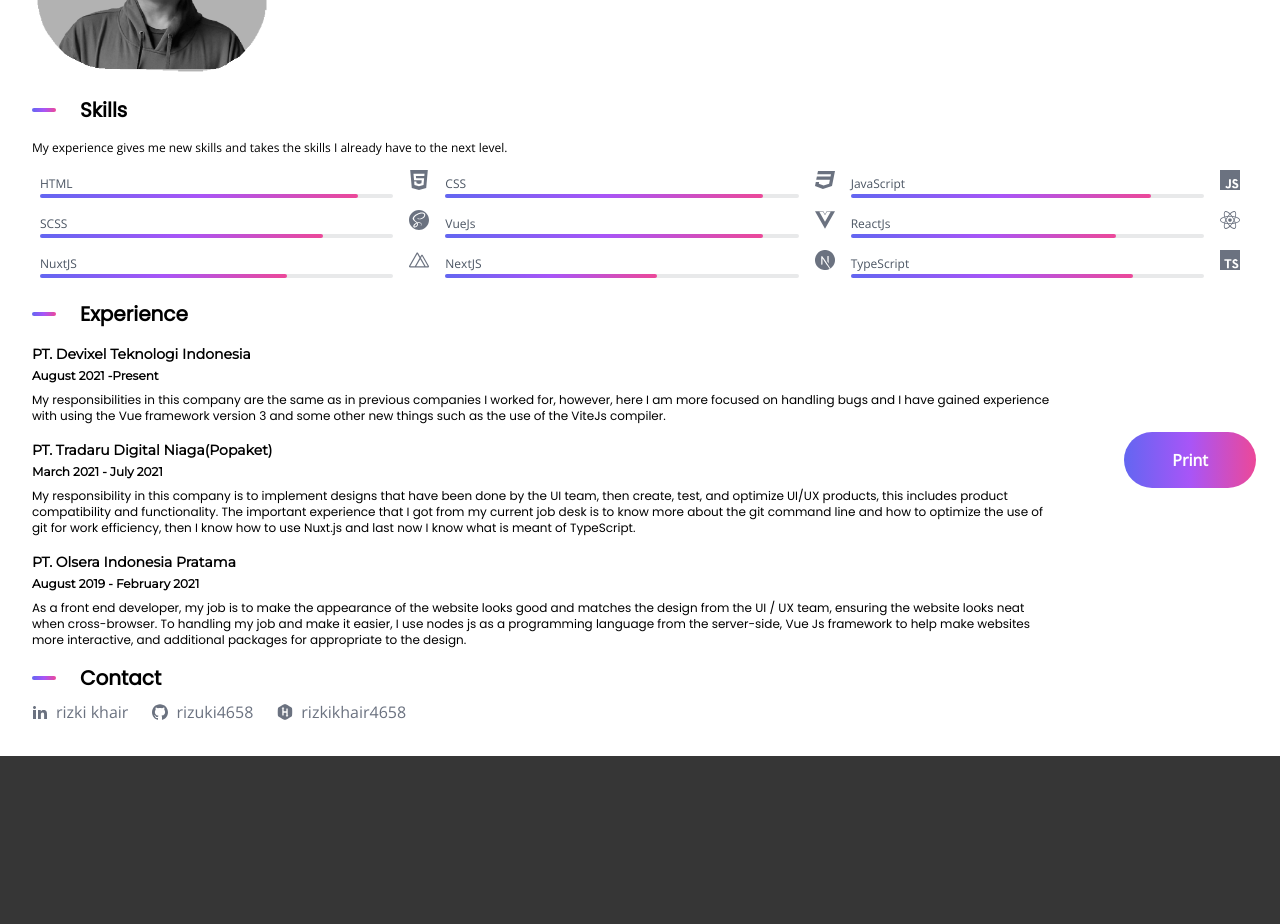
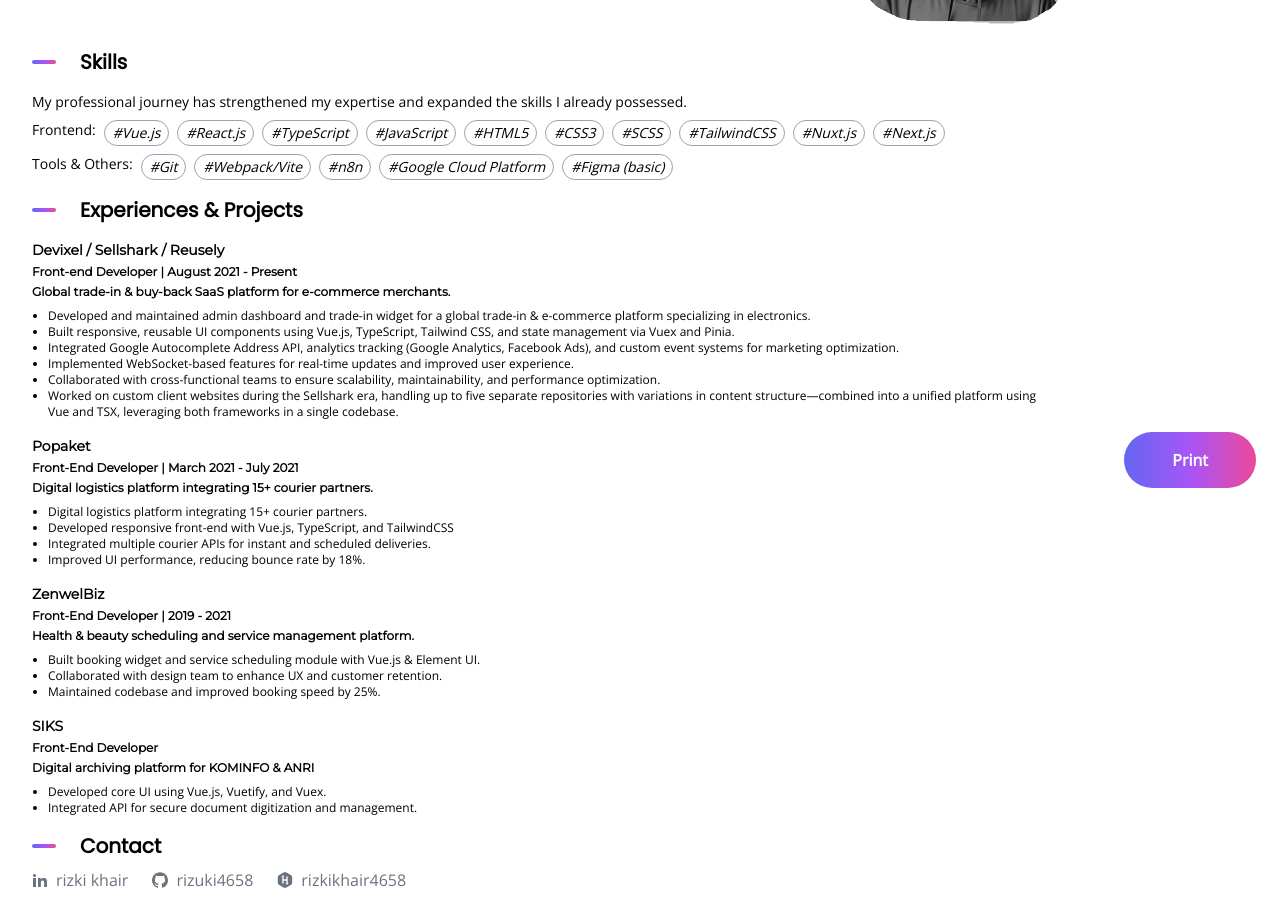
Before and after one commit to rizuki4658/rizkikhairporto, a Next.js app: page /downloads in a window 1280 px wide. Shown: the part 280-1204 px from the top of the page. Before the commit the page ends 1036 px from the top, so only its background shows below. Built offline with nearby package versions, Linux system fonts and the light colour scheme.

Commit message:
feat: porto update 2.0.0

```diff
--- a/components/template/contact/index.tsx
+++ b/components/template/contact/index.tsx
@@ -69,6 +69,13 @@ const Contact = () => {
           </Button>
         </Form>
       </div>
+      <div className="fixed bottom-12 right-10">
+        <Button
+          link="/downloads"
+          customClass="px-10 py-2 rounded-full font-bold h-auto bg-primary-gradient hover:opacity-60">
+          Get Resume
+        </Button>
+      </div>
     </section>
   )
 }
--- a/components/template/downloads/experiences.tsx
+++ b/components/template/downloads/experiences.tsx
@@ -2,14 +2,14 @@ import { user } from '../../../state'
 import { myDates } from '../../../utils'
 
 export const Experiences = () => {
-  const myExperiences = user.experiences
+  const myExperiences = user.resume.experiences
 
   return (
     <section className="px-8 mt-4">
       <div className="flex items-center gap-6">
         <div className="bg-primary-gradient h-1 w-6 rounded-md" />
         <h1 className="text-xl font-poppins font-semibold">
-          Experience
+          Experiences & Projects
         </h1>
       </div>
 
@@ -24,13 +24,20 @@ export const Experiences = () => {
                       {item.name}
                     </h3>
                     <p className="font-montserrat my-1 text-xs font-bold">
-                      { item.date.start ? `${myDates(item.date.start).month.long} ${myDates(item.date.start).year.long} ` : 'Present'}
-                      -
-                      { item.date.end ? ` ${myDates(item.date.end).month.long} ${myDates(item.date.end).year.long}` : 'Present' }
+                      {item.role}
+                    </p>
+                    <p className="font-montserrat my-1 text-xs font-bold">
+                      {item.body}
                     </p>
                   </div>
                   <div className="font-poppins mt-2 text-xs">
-                    {item.description}
+                    <ul className="list-outside list-disc ml-4">
+                      {
+                        item.desc.map((itemDesc: string) => (
+                          <li>{itemDesc}</li>
+                        ))
+                      }
+                    </ul>
                   </div>
                 </div>
               )
--- a/components/template/downloads/skills.tsx
+++ b/components/template/downloads/skills.tsx
@@ -1,7 +1,11 @@
 import { user } from '../../../state'
 
 export const Skills = () => {
-  const mySkills = user.skills
+  const mySkills = user.resume?.skills ?? {
+    frontend: [],
+    toolsOthers: [],
+    languages: []
+  }
   return (
     <section className="px-8 mt-4">
       <div className="flex items-center gap-6">
@@ -10,41 +14,32 @@ export const Skills = () => {
           Skills
         </h1>
       </div>
-      <p className="mt-4 mb-2 text-xs">
-        My experience gives me new skills and takes the skills I already have to the next level.
+      <p className="mt-4 mb-2 text-sm">
+        My professional journey has strengthened my expertise and expanded the skills I already possessed.
       </p>
 
       <div
-        className="text-base text-gray-300 font-montserrat">
-        <div className="w-full md:flex-1">
-          <div className="grid grid-cols-3">
-            {
-              mySkills.map((item: any, key: number) => (
-                <div key={key} className="px-2">
-                  <div className="font-montserrat my-1.5 flex items-start gap-x-4">
-                    <div className="flex-1">
-                      <span className="text-xs text-gray-600">{ item.name }</span>
-                      <div className="bg-gray-800 bg-opacity-10 h-1 rounded">
-                        <div
-                          style={{
-                            width: `${item.value}%`
-                          }}
-                          className="bg-primary-gradient h-full rounded"
-                        />
-                      </div>
-                    </div>
-                    <div className="text-sm icon">
-                      <div
-                        style={{
-                          WebkitMaskImage: `url('/icons/${item.icon}.svg')`
-                        }}
-                        className="mask-icon w-5 h-5 bg-gray-500"
-                        />
-                    </div>
-                  </div>
-                </div>
-              ))
-            }
+        className="text-base font-montserrat">
+        <div className="w-full md:flex-1 space-y-2">
+          <div className="flex gap-x-2 text-sm">
+            <span>Frontend:</span>
+            <ul className="flex flex-wrap gap-2">
+              {
+                mySkills.frontend.map(item => (
+                  <li className="italic border border-gray-400 px-2 py-0.5 rounded-full">#{item}</li>
+                ))
+              }
+            </ul>
+          </div>
+          <div className="flex gap-x-2 text-sm">
+            <span>Tools & Others:</span>
+            <ul className="flex flex-wrap gap-2">
+              {
+                mySkills.toolsOthers.map(item => (
+                  <li className="italic border border-gray-400 px-2 py-0.5 rounded-full">#{item}</li>
+                ))
+              }
+            </ul>
           </div>
         </div>
       </div>
--- a/components/template/portofolio/index.tsx
+++ b/components/template/portofolio/index.tsx
@@ -35,8 +35,8 @@ const Portofolio: React.FC<Works> = ({...props}: Works) => {
   const isActive = asPath.includes('portofolio') ? true : false
 
   const [porto, setPorto] = useState({
-    start: 1,
-    selected: 0,
+    start: 5,
+    selected: 4,
     limit: props.works.length,
     isActive: false
   })
--- a/constants/content.ts
+++ b/constants/content.ts
@@ -26,7 +26,7 @@ export const socmed: Socmed[] = [
 
 export const about: About = {
   title: 'Get a closer look at who I am.',
-  description: 'I\'m Rizki Khair from Indonesia.<br />I have worked as a front-end developer for almost three years. During my career, I always used Vue as a framework for development but I am familiar too with React.<p class="mt-2.5" />All the skills, tools, and frameworks I use,  are self-taught over many years of practice and expanding my horizons.'
+  description: 'I\'m Rizki Khair, a front-end developer from Indonesia with 6 years of hands-on experience in web development. My main expertise is crafting modern, user-focused interfaces using Vue.js, while also being proficient in React.\nOver the years, I\'ve developed solid skills in JavaScript, TypeScript, CSS frameworks, and front-end integration with RESTful APIs through self-taught learning and real-world projects. I\'m passionate about building clean, efficient, and scalable applications—turning ideas into seamless, high-performing user experiences.'
 }
 
 
@@ -75,15 +75,29 @@ export const skills: Skill[] = [
     name: 'TypeScript',
     value: 80,
     icon: 'ts'
+  },
+  {
+    name: 'Tailwind',
+    value: 80,
+    icon: 'ts'
   }
 ]
 
 export const experiences: Experience[] = [
   {
+    name: 'REUSELY',
+    date: {
+      start: '2023-08-01',
+      end: null
+    },
+    link: 'https://id.linkedin.com/company/reusely',
+    image: 'reusely.svg',
+  },
+  {
     name: 'PT. Devixel Teknologi Indonesia',
     date: {
       start: '2021-08-01',
-      end: null
+      end: '2023-08-01'
     },
     link: 'https://id.linkedin.com/company/devixel',
     image: 'devixel.png',
@@ -135,5 +149,67 @@ export const works: Work[] = [
     image: 'siks.png',
     link: 'https://siks.anri.sangkuriang.co.id/',
     description: 'SIKS is plaform from KOMINFO, one of the Indonesian ministries. this platform was created for ANRI in carrying out its duties in the field of archives. The Archived will be digitized so that it is safer and avoids damage due to aging.'
+  },
+  {
+    name: 'Global Trade-in & Buy-back SaaS Platform',
+    image: 'reusely.png',
+    link: 'https://reusely.com',
+    description: 'A trade-in and buy-back platform designed for e-commerce merchants worldwide. The platform enables businesses to offer device trade-in programs directly on their websites through an embeddable widget, complete with dynamic pricing, address autocomplete, custom analytics event tracking, and automated logistics integration for shipping and returns.'
   }
 ]
+
+export const resume = {
+  summary: 'Front-end Developer with 6 years of web development experience delivering production-grade applications. Specializes in Vue.js and proficient in React, JavaScript, TypeScript, CSS frameworks, and front-end integration with RESTful APIs. Self-taught with a proven track record in developing clean, maintainable code and building high-performance user interfaces for SaaS, e-commerce, and enterprise platforms.',
+  skills: {
+    frontend: ['Vue.js', 'React.js', 'TypeScript', 'JavaScript', 'HTML5', 'CSS3', 'SCSS', 'TailwindCSS', 'Nuxt.js', 'Next.js'],
+    toolsOthers: ['Git', 'Webpack/Vite', 'n8n', 'Google Cloud Platform', 'Figma (basic)'],languages: ['English (Intermediate), Indonesian (Native)']
+  },
+  experiences: [
+    {
+      name: 'Devixel / Sellshark / Reusely',
+      role: 'Front-end Developer | August 2021 - Present',
+      body: 'Global trade-in & buy-back SaaS platform for e-commerce merchants.',
+      desc: [
+        'Developed and maintained admin dashboard and trade-in widget for a global trade-in & e-commerce platform specializing in electronics.',
+        'Built responsive, reusable UI components using Vue.js, TypeScript, Tailwind CSS, and state management via Vuex and Pinia.',
+        'Integrated Google Autocomplete Address API, analytics tracking (Google Analytics, Facebook Ads), and custom event systems for marketing optimization.',
+        'Implemented WebSocket-based features for real-time updates and improved user experience.',
+        'Collaborated with cross-functional teams to ensure scalability, maintainability, and performance optimization.',
+        'Worked on custom client websites during the Sellshark era, handling up to five separate repositories with variations in content structure—combined into a unified platform using Vue and TSX, leveraging both frameworks in a single codebase.'
+      ]
+    },
+    {
+      name: 'Popaket',
+      role: 'Front-End Developer | March 2021 - July 2021',
+      body: 'Digital logistics platform integrating 15+ courier partners.',
+      desc: [
+        'Digital logistics platform integrating 15+ courier partners.',
+        'Developed responsive front-end with Vue.js, TypeScript, and TailwindCSS',
+        'Integrated multiple courier APIs for instant and scheduled deliveries.',
+        'Improved UI performance, reducing bounce rate by 18%.'
+      ]
+    },
+    {
+      name: 'ZenwelBiz',
+      role: 'Front-End Developer | 2019 - 2021',
+      body: 'Health & beauty scheduling and service management platform.',
+      desc: [
+        'Built booking widget and service scheduling module with Vue.js & Element UI.','Collaborated with design team to enhance UX and customer retention.',
+        'Maintained codebase and improved booking speed by 25%.'
+      ]
+    },
+    {
+      name: 'SIKS',
+      role: 'Front-End Developer',
+      body: 'Digital archiving platform for KOMINFO & ANRI',
+      desc: [
+        'Developed core UI using Vue.js, Vuetify, and Vuex.',
+        'Integrated API for secure document digitization and management.'
+      ]
+    }
+  ],
+  education: {
+    name: 'Self-taught Front-End Developer',
+    desc: 'Learned through one formal online course before starting my professional career, then continued skill development independently through documentation, developer communities, and hands-on projects.'
+  }
+}
--- a/state/user.ts
+++ b/state/user.ts
@@ -1,5 +1,5 @@
 import { User } from "../types"
-import { works, socmed, experiences, skills, about } from "../constants"
+import { works, socmed, experiences, skills, about, resume } from "../constants"
 
 export const user: User = {
   email: 'rizkikhair4658@gmail.com',
@@ -9,5 +9,6 @@ export const user: User = {
   skills,
   experiences,
   works,
-  socmed
+  socmed,
+  resume
 }
```
Also changed, not shown: components/template/downloads/about.tsx (+13 -8 lines), components/template/skills/index.tsx (+6 -7 lines), types/contents.ts (+18 -0 lines), public/company/reusely.svg (added), public/porto/reusely.png (added).
